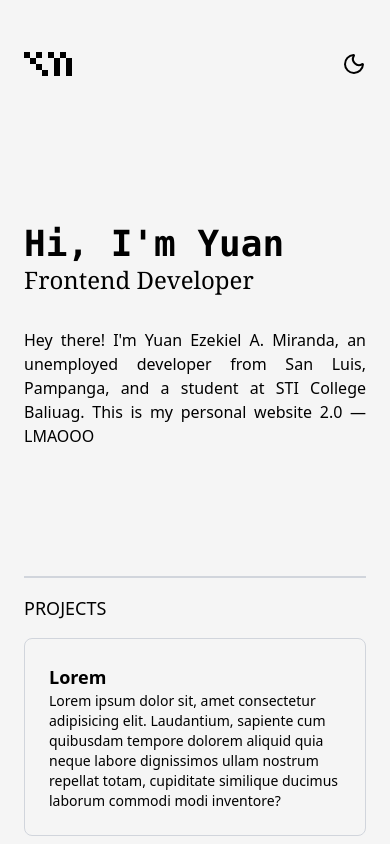
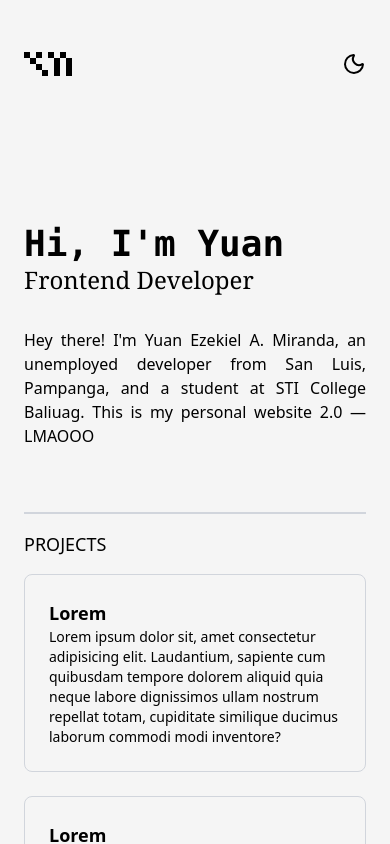
Before and after one commit to yuan-miranda/yuanezekielamiranda, a Next.js app: page / in a window 390 px wide. Shown: the top 844 px of the page. Built offline with nearby package versions, Linux system fonts and the light colour scheme.

Commit message:
fix: adjust padding in the main content section

```diff
--- a/app/page.tsx
+++ b/app/page.tsx
@@ -14,7 +14,7 @@ export default function Home() {
                     <span className="text-2xl sm:text-6xl font-serif">Frontend Developer</span>
                 </div>
 
-                <div className="max-w-2xl pb-32 sm:pb-48 text-justify">
+                <div className="max-w-2xl pb-16 sm:pb-48 text-justify">
                     <span
                         className="sm:text-2xl font-sans"
                     >
```
